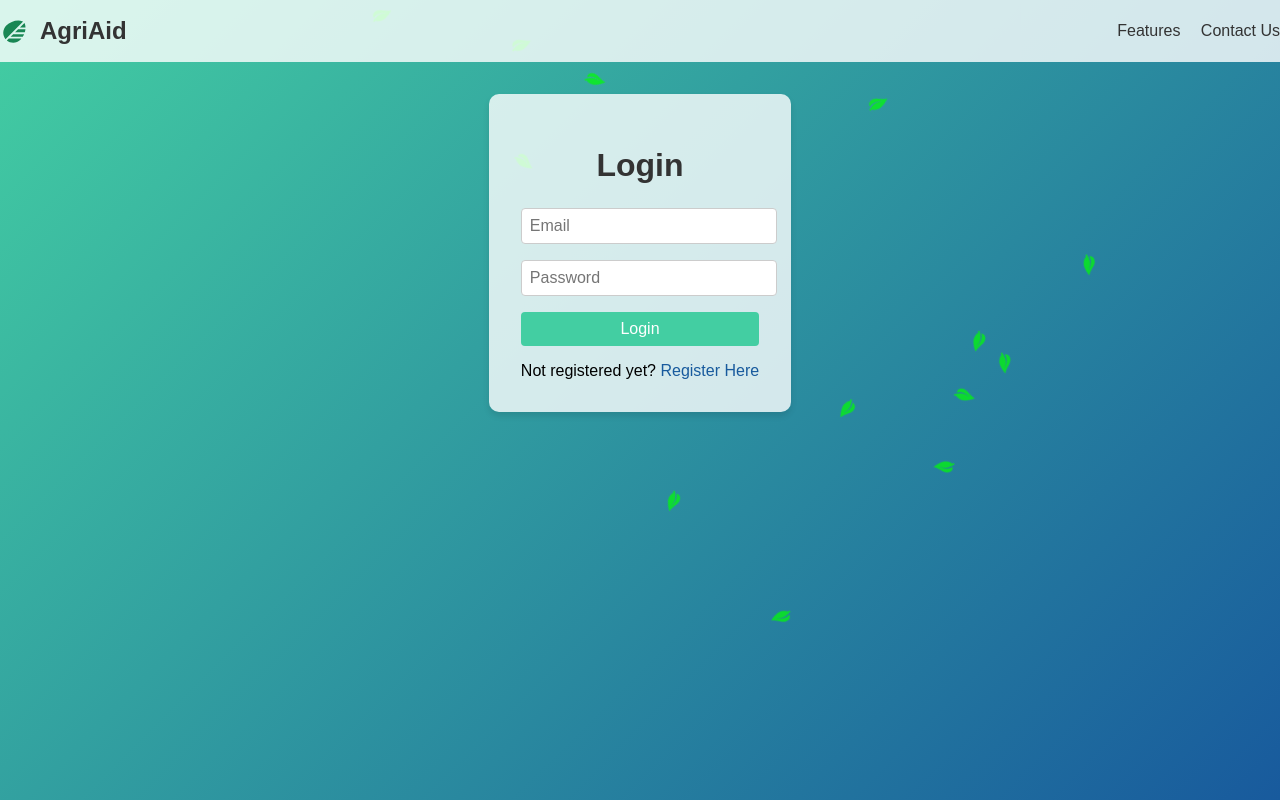
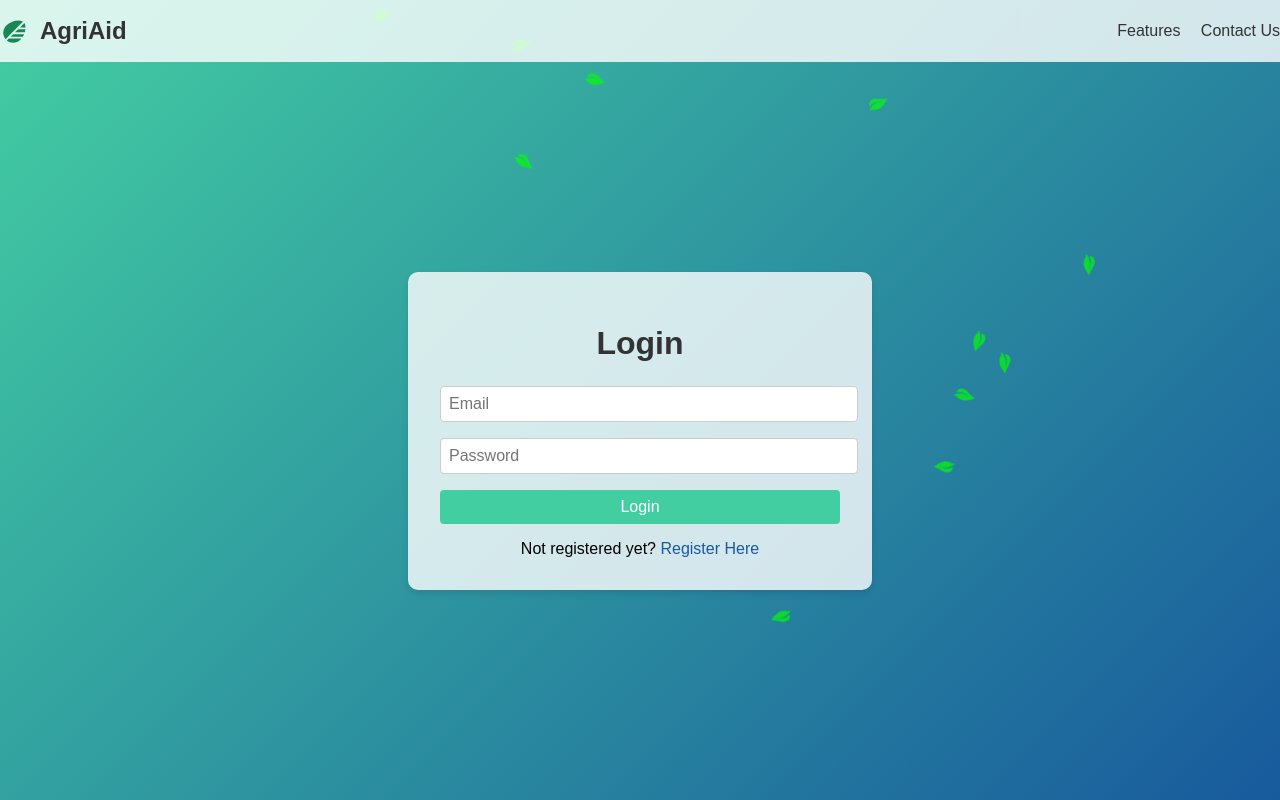
Before and after one commit to sairajB/agriAid, a Flask app: page /login in a window 1280 px wide. Run offline with Flask 3, Linux system fonts and the light colour scheme; parts of the project's set-up code (start-up, migrations or seed data) failed here and were passed over; some libraries are stand-ins or nearby versions.

Commit message:
modified:   templates/login.html

```diff
--- a/templates/login.html
+++ b/templates/login.html
@@ -14,7 +14,11 @@
         overflow: hidden;
         background: linear-gradient(135deg, #43cea2, #185a9d);
         font-family: Arial, sans-serif;
+        display: flex;
+        justify-content: center;
+        align-items: center;
       }
+
       .main {
         position: relative;
         width: 100%;
@@ -23,6 +27,7 @@
         flex-direction: column;
         align-items: center;
       }
+
       .leaf {
         position: absolute;
         width: 20px;
@@ -32,6 +37,7 @@
         background-size: contain;
         opacity: 0.7;
       }
+
       .header {
         width: 100%;
         padding: 1rem;
@@ -41,6 +47,7 @@
         align-items: center;
         z-index: 10;
       }
+
       .logo {
         display: flex;
         align-items: center;
@@ -49,19 +56,23 @@
         font-size: 1.5rem;
         font-weight: bold;
       }
+
       .logo img {
         height: 30px;
         margin-right: 10px;
       }
+
       .nav-links a {
         margin-left: 1rem;
         text-decoration: none;
         color: #333;
         transition: color 0.3s ease;
       }
+
       .nav-links a:hover {
         color: #43cea2;
       }
+
       .login-container {
         position: relative;
         z-index: 1;
@@ -69,17 +80,21 @@
         padding: 2rem;
         border-radius: 10px;
         max-width: 400px;
-        margin: 2rem auto;
+        width: 100%;
+        margin: auto;
         box-shadow: 0 4px 6px rgba(0, 0, 0, 0.1);
       }
+
       .login-container h1 {
         text-align: center;
         color: #333;
         margin-bottom: 1.5rem;
       }
+
       .form-group {
         margin-bottom: 1rem;
       }
+
       .form-group input {
         width: 100%;
         padding: 0.5rem;
@@ -87,6 +102,7 @@
         border-radius: 4px;
         font-size: 1rem;
       }
+
       button[type="submit"] {
         width: 100%;
         padding: 0.5rem;
@@ -98,17 +114,21 @@
         cursor: pointer;
         transition: background-color 0.3s ease;
       }
+
       button[type="submit"]:hover {
         background-color: #3ab28a;
       }
+
       .signup-link {
         margin-top: 1rem;
         text-align: center;
       }
+
       .signup-link a {
         color: #185a9d;
         text-decoration: none;
       }
+
       .signup-link a:hover {
         text-decoration: underline;
       }
```
